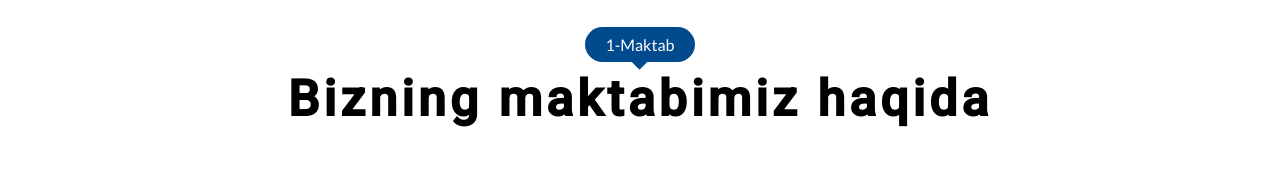
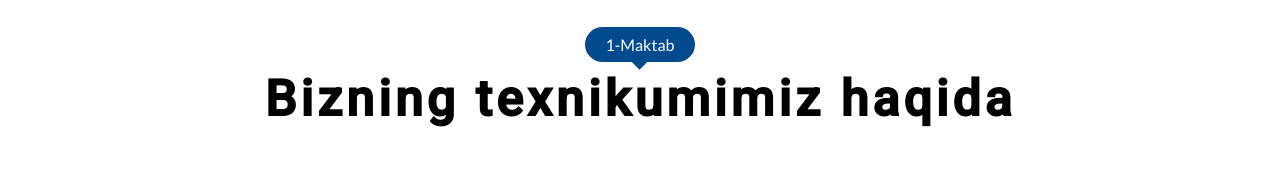
Before and after one commit to Diyorbek7337/maktab, a React (Create React App) app: page / in a window 1280 px wide. Shown: the part 183-361 px from the top of the page. Built offline with nearby package versions, Linux system fonts and the light colour scheme; no server answers.

Commit message:
push qildim

```diff
--- a/public/assets/locales/Uz/translation.json
+++ b/public/assets/locales/Uz/translation.json
@@ -16,7 +16,7 @@
         "teacher": "O'qituvchilar"
     },
     "about": {
-        "aboutTitle": "Bizning maktabimiz haqida",
+        "aboutTitle": "Bizning texnikumimiz haqida",
         "animateTitle": "1-Maktab"
     },
     "statistics": {
--- a/src/components/main/Main.js
+++ b/src/components/main/Main.js
@@ -44,7 +44,9 @@ function Main() {
       >
         {info && info.img.map((item, index) => (
           <SwiperSlide key={index}>
-            <img src={item} alt="Rasm1" className="image1" />
+            <div className="swiperBoxImage">
+                <img src={item} alt="Rasm1" className="image1" />
+            </div>
             {/* <h2 className="swiperTitle">1-Sonli Umumiy O'rta ta'lim maktabiga xush kelibsiz</h2> */}
           </SwiperSlide>
         ))}
--- a/src/components/main/main.css
+++ b/src/components/main/main.css
@@ -1,6 +1,7 @@
 @import url("https://fonts.googleapis.com/css2?family=Roboto:wght@500&display=swap");
 .image1 {
     width: 100%;
+    height: 100%
 }
 .main > .swiper {
     padding: 0 !important;
@@ -10,8 +11,6 @@
     right: 0 !important;
     height: 60px !important;
     border-radius: 4px;
-
-    /* width: 25px !important; */
 }
 .swiper-button-prev {
     left: 0 !important;
@@ -22,25 +21,6 @@
     color: #fff;
     color: rgba(255,255,255,0.5);
 }
-/* .swiper-slide {
-    position: relative !important;
-
-} */
-/* .swiperTitle {
-    width: 45%;
-    text-align: center;
-    position: absolute;
-    z-index: 2;
-    display: inline-block;
-    vertical-align: middle;
-    font-family: "Roboto", sans-serif;
-    top: 22.5%;
-    left: 27%;
-    text-transform: uppercase;
-    font-size: 60px;
-    font-weight: 700;
-    line-height: 1.2;
-    color: #fff;
-    margin-bottom: 30px;
-    letter-spacing: 3px;
-} */
+.swiperBoxImage {
+    height: 100vh
+}
```
